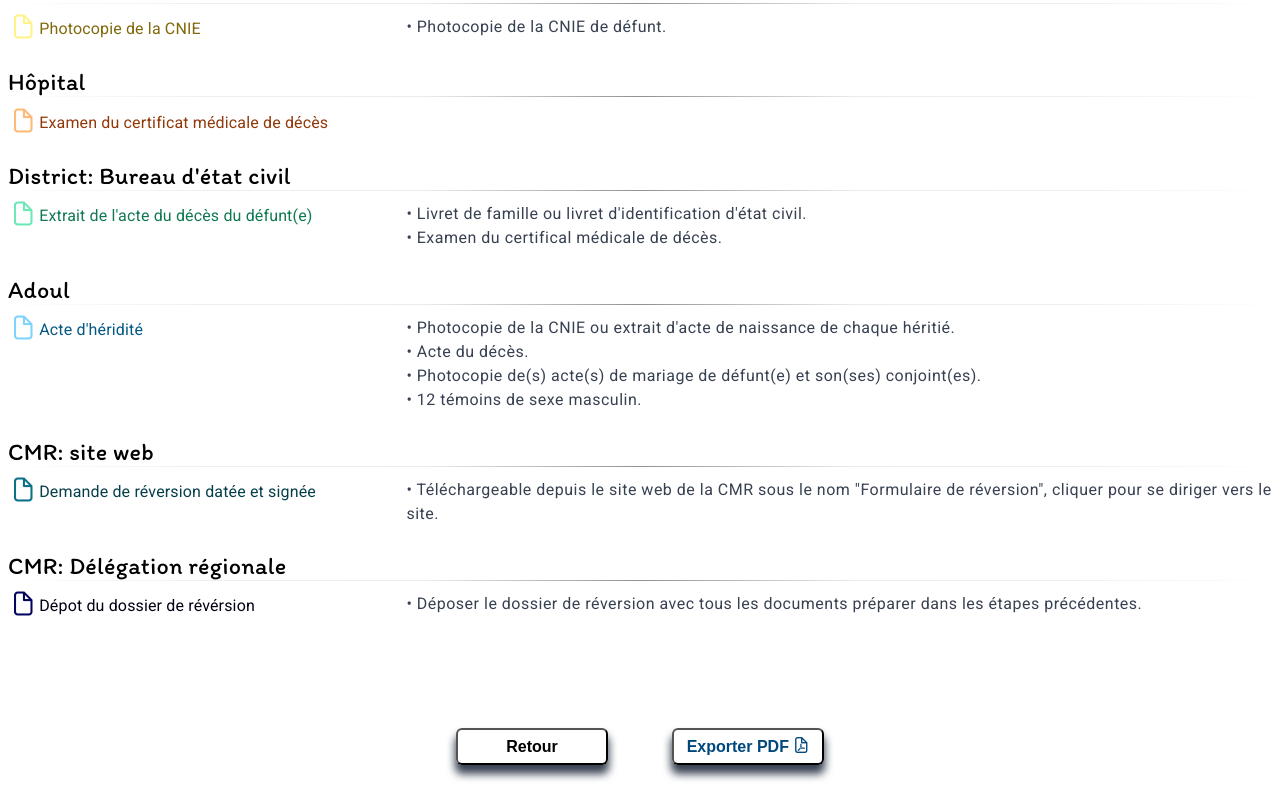
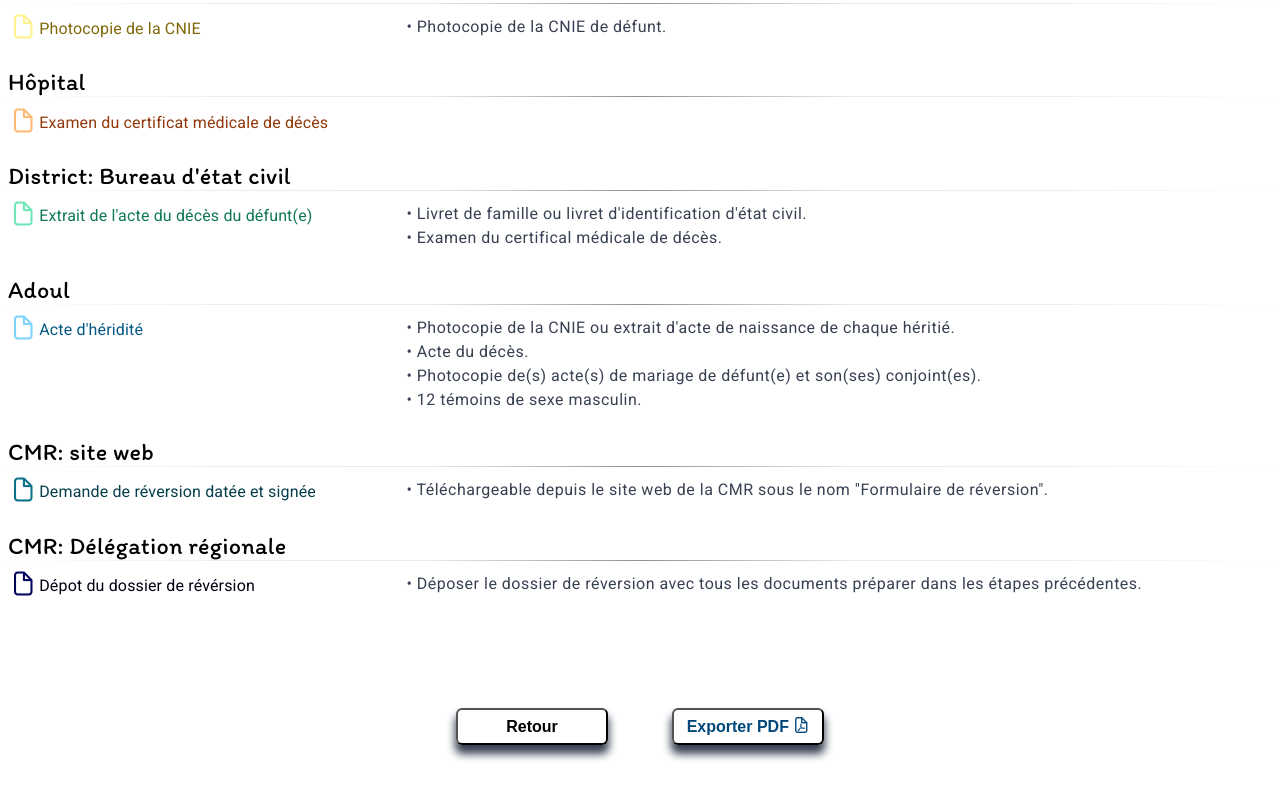
Before and after one commit to ouahlineomaima/cmr-frontend, an Angular app: page /parcours in a window 1280 px wide. Shown: the part 589-1386 px from the top of the page. Built offline with nearby package versions, Linux system fonts and the light colour scheme; what @angular/material-moment-adapter would draw is missing.

Commit message:
Fixing event details in details section

```diff
--- a/src/app/pages/parcours/parcours.component.html
+++ b/src/app/pages/parcours/parcours.component.html
@@ -20,7 +20,7 @@
         <app-event [event]="event" class="event-title1"></app-event>
         <div class="event-description">
           <ng-container *ngFor="let line of event.details.split('.')" >
-            <h4 *ngIf="event.details != ''">{{"• "}}{{ line.trim() }}.</h4>
+            <h4 *ngIf="event.details != ''">{{"• "}}{{ line.trim().replace(', cliquer pour se diriger vers le site', '') }}.</h4>
           </ng-container>
         </div>
       </div>
--- a/src/app/pages/parcours/parcours.component.ts
+++ b/src/app/pages/parcours/parcours.component.ts
@@ -872,8 +872,6 @@ export class ParcoursComponent {
     return age;
   }
 
-
-
   exportToPDF() {
     this.exportingPDF = true;
     let title: string = 'parcours.pdf';
@@ -910,4 +908,5 @@ export class ParcoursComponent {
     }
   }
 
+
 }
```
